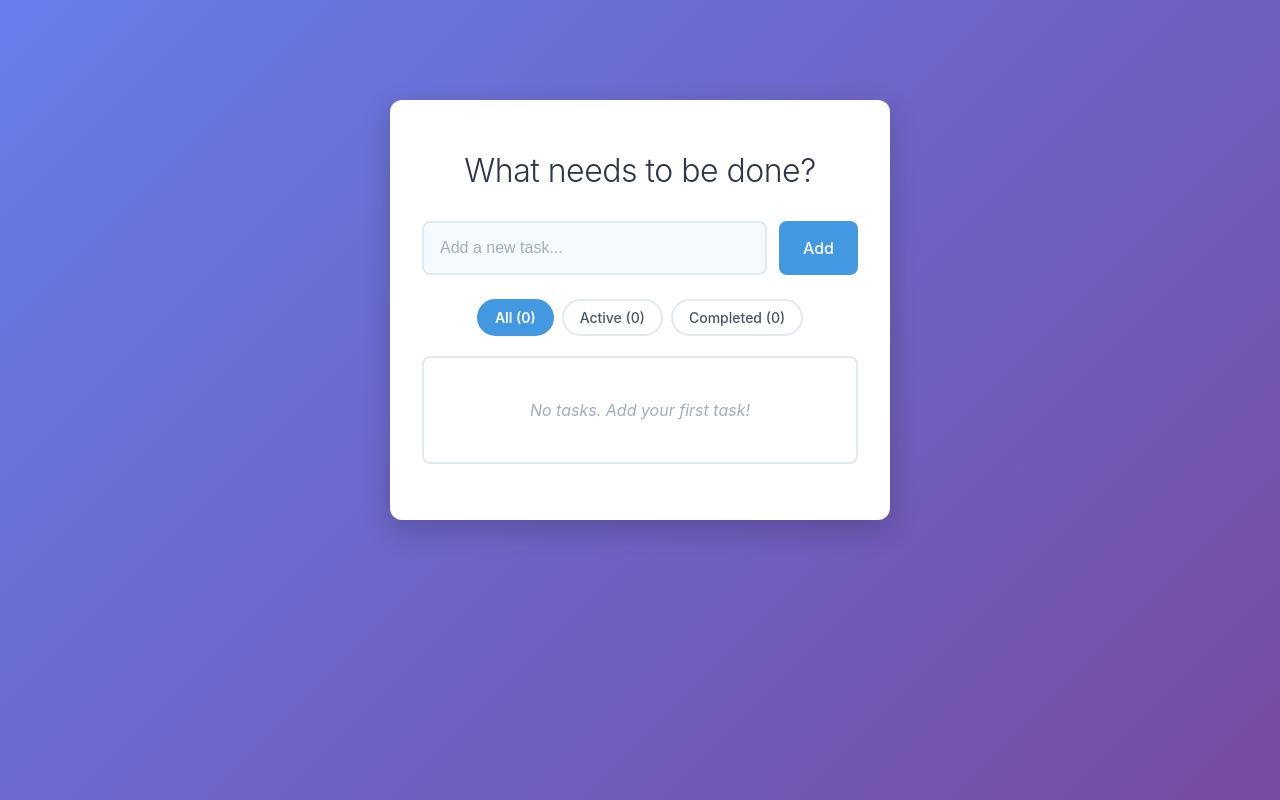
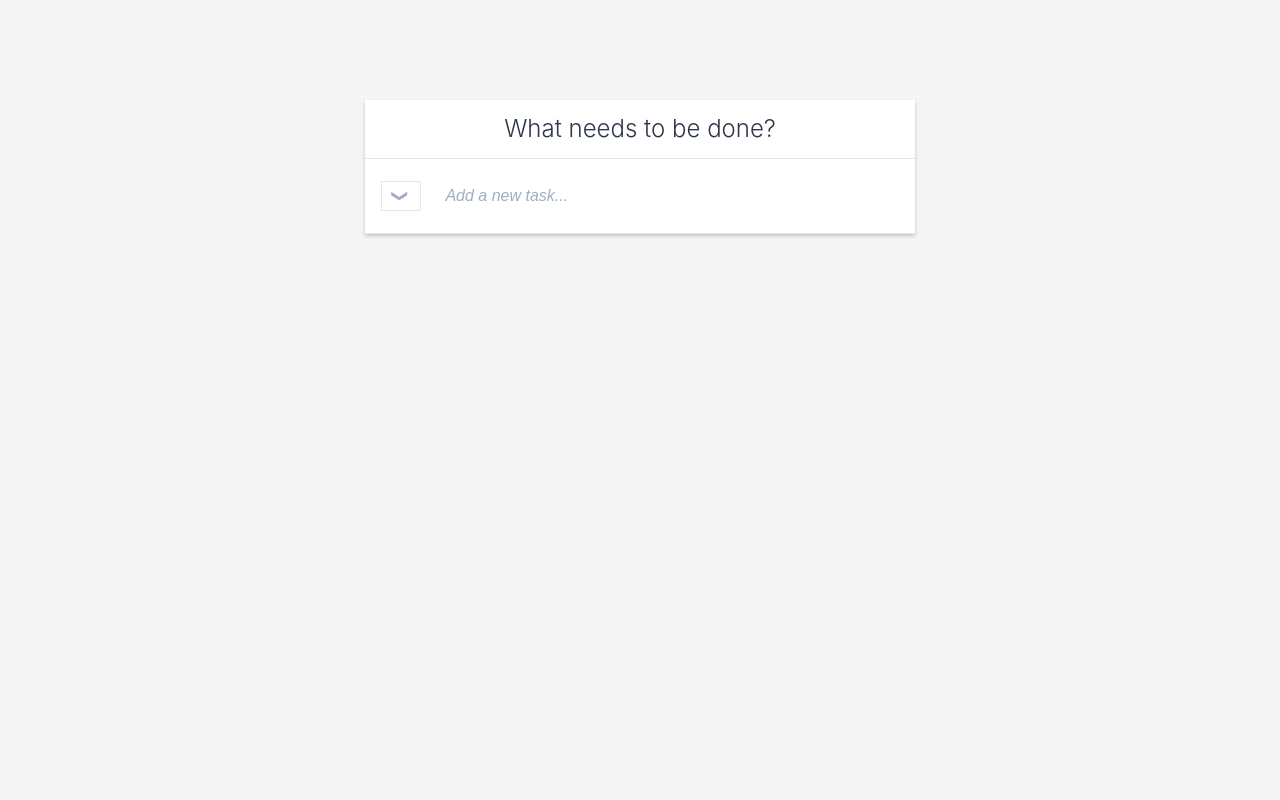
Before and after one commit to merlion-local/mind-Project, a React (Vite) app: page / in a window 1280 px wide. Built offline with nearby package versions, Linux system fonts and the light colour scheme.

Commit message:
update TodoApp.tsx  and styles.ts

```diff
--- a/src/components/TodoApp/TodoApp.tsx
+++ b/src/components/TodoApp/TodoApp.tsx
@@ -9,19 +9,17 @@ import {
   Container,
   Title,
   InputRow,
+  ToggleAllButton,
   Input,
-  Button,
   TodoList,
   TodoItem,
   TodoText,
-  DeleteButton,
-  ErrorText,
+  Checkbox,
+  Footer,
+  ItemsLeft,
   FilterContainer,
   FilterButton,
-  ClearButton,
-  StatsContainer,
-  EmptyState,
-  Checkbox
+  ClearButton
 } from "./styles";
 
 interface TodoFormValues {
@@ -66,8 +64,9 @@ export default function TodoApp() {
     );
   };
 
-  const deleteTodo = (id: string) => {
-    setTodos(todos.filter((todo: Todo) => todo.id !== id));
+  const toggleAllTodos = () => {
+    const allCompleted = todos.every(todo => todo.completed);
+    setTodos(todos.map(todo => ({ ...todo, completed: !allCompleted })));
   };
 
   const clearCompleted = () => {
@@ -88,14 +87,20 @@ export default function TodoApp() {
   const totalTodos = todos.length;
   const completedTodos = todos.filter((todo: Todo) => todo.completed).length;
   const remainingTodos = totalTodos - completedTodos;
+  const allCompleted = todos.length > 0 && todos.every(todo => todo.completed);
 
   return (
     <Page>
       <Container>
         <Title>What needs to be done?</Title>
 
-        <form onSubmit={formik.handleSubmit}>
         <InputRow>
+          <ToggleAllButton
+            allCompleted={allCompleted}
+            onClick={toggleAllTodos}
+            type="button"
+          />
+          <form onSubmit={formik.handleSubmit} style={{ flex: 1, display: 'flex' }}>
             <Input
               type="text"
               name={TODO_FORM_VALUES.TEXT}
@@ -103,85 +108,58 @@ export default function TodoApp() {
               value={formik.values[TODO_FORM_VALUES.TEXT]}
               onChange={formik.handleChange}
               onBlur={formik.handleBlur}
-              hasError={!!(formik.touched[TODO_FORM_VALUES.TEXT] &&
-                formik.errors[TODO_FORM_VALUES.TEXT])}
             />
-            <Button
-              type="submit"
-              disabled={!formik.isValid || formik.isSubmitting}
-            >
-              Add
-            </Button>
+          </form>
         </InputRow>
 
-          {formik.touched[TODO_FORM_VALUES.TEXT] &&
-            formik.errors[TODO_FORM_VALUES.TEXT] && (
-              <ErrorText>{formik.errors[TODO_FORM_VALUES.TEXT]}</ErrorText>
-            )}
-        </form>
+        <TodoList>
+          {filteredTodos.map((todo: Todo) => (
+            <TodoItem key={todo.id}>
+              <Checkbox
+                completed={todo.completed}
+                onClick={() => toggleTodo(todo.id)}
+              />
+              <TodoText completed={todo.completed}>
+                {todo.text}
+              </TodoText>
+            </TodoItem>
+          ))}
+        </TodoList>
 
-        {/* Фильтры */}
+        {todos.length > 0 && (
+          <Footer>
+            <ItemsLeft>
+              {remainingTodos} {remainingTodos === 1 ? 'item' : 'items'} left
+            </ItemsLeft>
+
             <FilterContainer>
               <FilterButton
                 active={filter === FilterType.ALL}
                 onClick={() => setFilter(FilterType.ALL)}
               >
-            All ({totalTodos})
+                All
               </FilterButton>
               <FilterButton
                 active={filter === FilterType.ACTIVE}
                 onClick={() => setFilter(FilterType.ACTIVE)}
               >
-            Active ({remainingTodos})
+                Active
               </FilterButton>
               <FilterButton
                 active={filter === FilterType.COMPLETED}
                 onClick={() => setFilter(FilterType.COMPLETED)}
               >
-            Completed ({completedTodos})
+                Completed
               </FilterButton>
             </FilterContainer>
 
-        {/* Список задач */}
-        <TodoList>
-          {filteredTodos.length === 0 ? (
-            <EmptyState>
-              {filter === FilterType.ALL
-                ? "No tasks. Add your first task!"
-                : filter === FilterType.ACTIVE
-                ? "No active tasks"
-                : "No completed tasks"}
-            </EmptyState>
-          ) : (
-            filteredTodos.map((todo: Todo) => (
-              <TodoItem key={todo.id}>
-                <Checkbox completed={todo.completed} />
-                <TodoText
-                  completed={todo.completed}
-                  onClick={() => toggleTodo(todo.id)}
+            <ClearButton
+              onClick={clearCompleted}
+              disabled={completedTodos === 0}
             >
-                  {todo.text}
-                </TodoText>
-                <DeleteButton onClick={() => deleteTodo(todo.id)}>
-                  Delete
-                </DeleteButton>
-              </TodoItem>
-            ))
-          )}
-        </TodoList>
-
-        {/* Статистика и очистка */}
-        {todos.length > 0 && (
-          <StatsContainer>
-            <div>
-              <strong>{remainingTodos}</strong> {remainingTodos === 1 ? 'item left' : 'items left'}
-            </div>
-            {completedTodos > 0 && (
-              <ClearButton onClick={clearCompleted}>
-                Clear completed ({completedTodos})
+              Clear completed
             </ClearButton>
-            )}
-          </StatsContainer>
+          </Footer>
         )}
       </Container>
     </Page>
--- a/src/components/TodoApp/styles.ts
+++ b/src/components/TodoApp/styles.ts
@@ -1,10 +1,6 @@
 import styled from "@emotion/styled";
 
 // Интерфейсы для пропсов
-interface InputProps {
-  hasError?: boolean;
-}
-
 interface TodoTextProps {
   completed: boolean;
 }
@@ -22,78 +18,76 @@ export const Page = styled.div`
   justify-content: center;
   align-items: flex-start;
   min-height: 100vh;
-  background: linear-gradient(135deg, #667eea 0%, #764ba2 100%);
+  background: #f5f5f5;
   padding: 40px 20px;
   font-family: -apple-system, BlinkMacSystemFont, 'Segoe UI', 'Roboto', sans-serif;
 `;
 
 export const Container = styled.div`
   background: white;
-  border-radius: 12px;
-  box-shadow: 0 10px 30px rgba(0, 0, 0, 0.2);
-  padding: 32px;
+  border-radius: 0;
+  box-shadow: 0 2px 4px rgba(0, 0, 0, 0.2);
+  padding: 0;
   width: 100%;
-  max-width: 500px;
+  max-width: 550px;
   margin-top: 60px;
 `;
 
 export const Title = styled.h1`
   text-align: center;
   color: #2d3748;
-  margin-bottom: 32px;
-  font-size: 32px;
+  margin: 0;
+  padding: 16px;
+  font-size: 24px;
   font-weight: 300;
-  letter-spacing: -0.5px;
+  border-bottom: 1px solid #e2e8f0;
+  background: #fff;
 `;
 
 export const InputRow = styled.div`
   display: flex;
-  gap: 12px;
-  margin-bottom: 24px;
+  align-items: center;
+  padding: 16px;
+  border-bottom: 1px solid #e2e8f0;
+  background: #fff;
 `;
 
-export const Input = styled.input<InputProps>`
+export const ToggleAllButton = styled.button<{ allCompleted: boolean }>`
+  width: 30px;
+  height: 30px;
+  border: 1px solid #e2e8f0;
+  border-radius: 0;
+  background: ${props => props.allCompleted ? '#4caf50' : 'transparent'};
+  color: ${props => props.allCompleted ? 'white' : '#a0aec0'};
+  font-size: 16px;
+  cursor: pointer;
+  margin-right: 12px;
+  display: flex;
+  align-items: center;
+  justify-content: center;
+
+  &:hover {
+    border-color: #cbd5e0;
+  }
+
+  &::after {
+    content: '❯';
+    transform: rotate(90deg);
+    display: block;
+  }
+`;
+
+export const Input = styled.input`
   flex: 1;
-  padding: 16px;
-  border: 2px solid ${props => props.hasError ? '#e53e3e' : '#e2e8f0'};
-  border-radius: 8px;
+  padding: 12px;
+  border: none;
+  border-radius: 0;
   font-size: 16px;
-  transition: all 0.2s;
-  background: #f7fafc;
-
-  &:focus {
-    outline: none;
-    border-color: ${props => props.hasError ? '#e53e3e' : '#4299e1'};
-    background: white;
-    box-shadow: 0 0 0 3px ${props => props.hasError ? 'rgba(229, 62, 62, 0.1)' : 'rgba(66, 153, 225, 0.1)'};
-  }
+  outline: none;
 
   &::placeholder {
     color: #a0aec0;
-  }
-`;
-
-export const Button = styled.button`
-  padding: 16px 24px;
-  background: #4299e1;
-  color: white;
-  border: none;
-  border-radius: 8px;
-  font-size: 16px;
-  font-weight: 500;
-  cursor: pointer;
-  transition: all 0.2s;
-  white-space: nowrap;
-
-  &:hover {
-    background: #3182ce;
-    transform: translateY(-1px);
-  }
-
-  &:disabled {
-    background: #cbd5e0;
-    cursor: not-allowed;
-    transform: none;
+    font-style: italic;
   }
 `;
 
@@ -101,10 +95,6 @@ export const TodoList = styled.ul`
   list-style: none;
   padding: 0;
   margin: 0;
-  margin-bottom: 24px;
-  border: 2px solid #e2e8f0;
-  border-radius: 8px;
-  overflow: hidden;
 `;
 
 export const TodoItem = styled.li`
@@ -112,132 +102,24 @@ export const TodoItem = styled.li`
   align-items: center;
   padding: 16px;
   border-bottom: 1px solid #e2e8f0;
-  transition: background-color 0.2s;
-
-  &:hover {
-    background-color: #f7fafc;
-  }
+  background: #fff;
+  position: relative;
 
   &:last-child {
     border-bottom: none;
   }
 `;
 
-export const TodoText = styled.span<TodoTextProps>`
-  flex: 1;
-  cursor: pointer;
-  text-decoration: ${props => props.completed ? 'line-through' : 'none'};
-  color: ${props => props.completed ? '#a0aec0' : '#2d3748'};
-  font-size: 16px;
-  padding: 4px 0;
-  transition: all 0.2s;
-  margin-right: 12px;
-
-  &:hover {
-    color: ${props => props.completed ? '#a0aec0' : '#4299e1'};
-  }
-`;
-
-export const DeleteButton = styled.button`
-  padding: 6px 12px;
-  background: #e53e3e;
-  color: white;
-  border: none;
-  border-radius: 6px;
-  font-size: 12px;
-  font-weight: 500;
-  cursor: pointer;
-  transition: all 0.2s;
-  opacity: 0.7;
-
-  &:hover {
-    background: #c53030;
-    transform: scale(1.05);
-    opacity: 1;
-  }
-`;
-
-export const ErrorText = styled.span`
-  color: #e53e3e;
-  font-size: 14px;
-  margin-top: 4px;
-  display: block;
-  margin-bottom: 16px;
-  font-weight: 500;
-`;
-
-export const FilterContainer = styled.div`
-  display: flex;
-  gap: 8px;
-  margin-bottom: 20px;
-  justify-content: center;
-  flex-wrap: wrap;
-`;
-
-export const FilterButton = styled.button<FilterButtonProps>`
-  padding: 8px 16px;
-  background: ${props => props.active ? '#4299e1' : 'transparent'};
-  color: ${props => props.active ? 'white' : '#4a5568'};
-  border: 2px solid ${props => props.active ? '#4299e1' : '#e2e8f0'};
-  border-radius: 20px;
-  font-size: 14px;
-  font-weight: ${props => props.active ? '600' : '500'};
-  cursor: pointer;
-  transition: all 0.2s;
-
-  &:hover {
-    background: ${props => props.active ? '#3182ce' : '#f7fafc'};
-    border-color: ${props => props.active ? '#3182ce' : '#cbd5e0'};
-  }
-`;
-
-export const StatsContainer = styled.div`
-  display: flex;
-  justify-content: space-between;
-  align-items: center;
-  padding: 16px;
-  background: #f7fafc;
-  border-radius: 8px;
-  font-size: 14px;
-  color: #4a5568;
-  border: 1px solid #e2e8f0;
-`;
-
-export const ClearButton = styled.button`
-  padding: 8px 16px;
-  background: #e53e3e;
-  color: white;
-  border: none;
-  border-radius: 6px;
-  font-size: 12px;
-  font-weight: 500;
-  cursor: pointer;
-  transition: all 0.2s;
-
-  &:hover {
-    background: #c53030;
-    transform: scale(1.05);
-  }
-`;
-
-export const EmptyState = styled.div`
-  text-align: center;
-  padding: 40px 20px;
-  color: #a0aec0;
-  font-style: italic;
-`;
-
 export const Checkbox = styled.span<CheckboxProps>`
   display: inline-block;
-  width: 20px;
-  height: 20px;
-  border: 2px solid ${props => props.completed ? '#4299e1' : '#cbd5e0'};
-  border-radius: 50%;
+  width: 24px;
+  height: 24px;
+  border: 1px solid ${props => props.completed ? '#4caf50' : '#e2e8f0'};
+  border-radius: 0;
   margin-right: 12px;
   position: relative;
-  background: ${props => props.completed ? '#4299e1' : 'transparent'};
-  transition: all 0.2s;
-  flex-shrink: 0;
+  background: ${props => props.completed ? '#4caf50' : 'transparent'};
+  cursor: pointer;
 
   &::after {
     content: '✓';
@@ -246,9 +128,72 @@ export const Checkbox = styled.span<CheckboxProps>`
     left: 50%;
     transform: translate(-50%, -50%);
     color: white;
-    font-size: 12px;
+    font-size: 14px;
     font-weight: bold;
     opacity: ${props => props.completed ? 1 : 0};
-    transition: opacity 0.2s;
   }
 `;
+
+export const TodoText = styled.span<TodoTextProps>`
+  flex: 1;
+  color: ${props => props.completed ? '#a0aec0' : '#2d3748'};
+  font-size: 16px;
+  text-decoration: ${props => props.completed ? 'line-through' : 'none'};
+`;
+
+export const Footer = styled.div`
+  display: flex;
+  justify-content: space-between;
+  align-items: center;
+  padding: 12px 16px;
+  background: #fff;
+  border-top: 1px solid #e2e8f0;
+  color: #777;
+  font-size: 14px;
+`;
+
+export const ItemsLeft = styled.span`
+  font-weight: 500;
+`;
+
+export const FilterContainer = styled.div`
+  display: flex;
+  gap: 4px;
+`;
+
+export const FilterButton = styled.button<FilterButtonProps>`
+  padding: 4px 8px;
+  background: transparent;
+  color: ${props => props.active ? '#2d3748' : '#777'};
+  border: 1px solid ${props => props.active ? 'rgba(175, 47, 47, 0.2)' : 'transparent'};
+  border-radius: 3px;
+  font-size: 14px;
+  cursor: pointer;
+
+  &:hover {
+    border-color: rgba(175, 47, 47, 0.1);
+  }
+`;
+
+export const ClearButton = styled.button`
+  padding: 4px 8px;
+  background: transparent;
+  color: #777;
+  border: none;
+  border-radius: 3px;
+  font-size: 14px;
+  cursor: pointer;
+
+  &:hover {
+    text-decoration: underline;
+  }
+
+  &:disabled {
+    opacity: 0.5;
+    cursor: not-allowed;
+
+    &:hover {
+      text-decoration: none;
+    }
+  }
+`;
```
Lines whose indentation alone changed are shown as unchanged.
